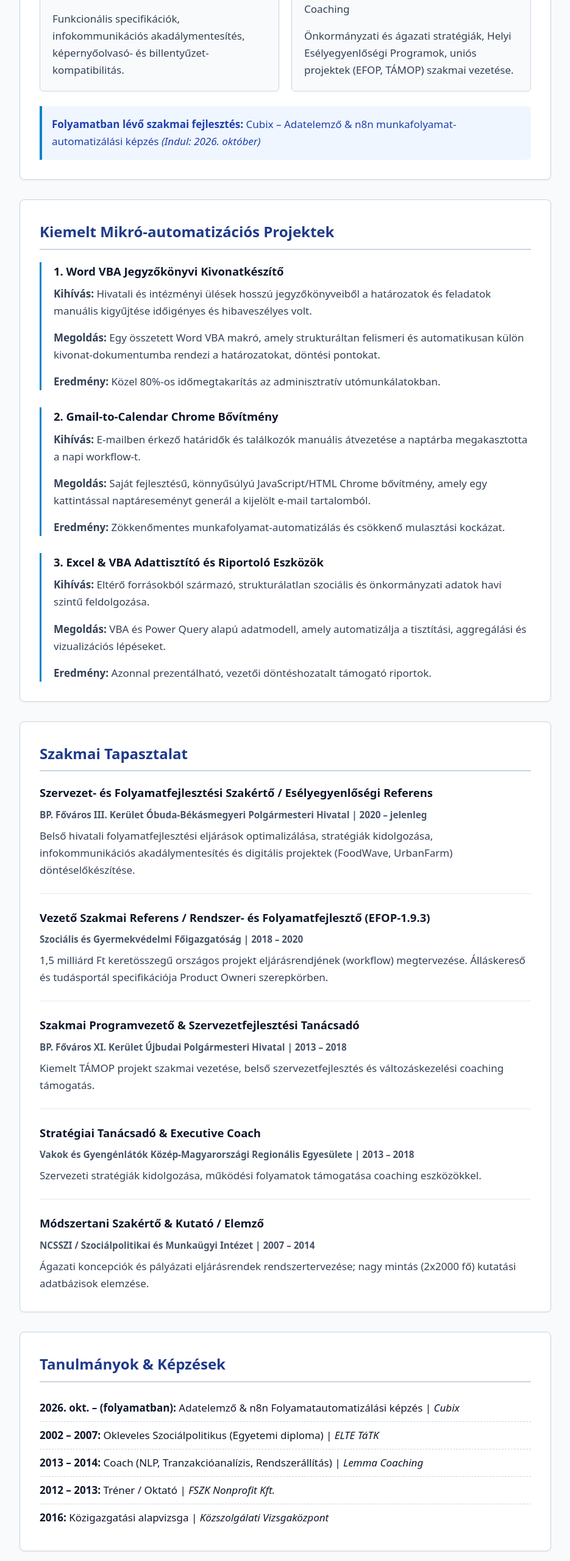
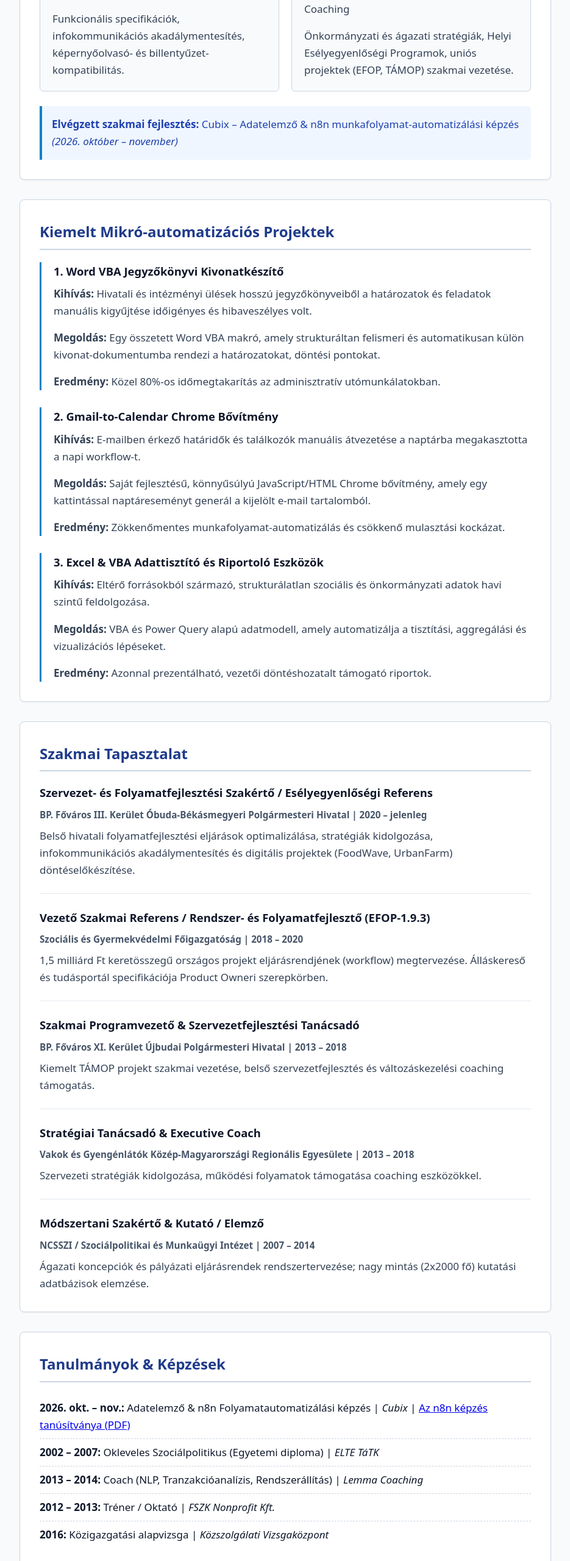
Before and after one commit to dundiego/My-Zsolt, a plain HTML site: page index.html in a window 1280 px wide. Shown: the part 1335-3895 px from the top of the page at 61% size, without its empty margins (172-1107 px from the left). Drawn offline with Linux system fonts and the light colour scheme.

Commit message:
n8n tanúsítvány hozzáadása, új önéletrajz a letöltéshez, régi megőrizve
- assets/n8n-tanusitvany-pal-zsolt.pdf: magyar nyelvű Cubix tanúsítvány
- index.html: elvégzett képzés, link a tanúsítványra
- assets/cv-pal-zsolt.pdf: az új (esélyegyenlőségi) önéletrajz
- assets/cv-pal-zsolt-2026.11.24-ig.pdf: a korábbi önéletrajz változatlanul

Co-Authored-By: Claude Sonnet 5.5 <noreply@anthropic.com>
Claude-Session: https://claude.ai/code/session_013cvHjqnNGadiE56ks2wVmx

```diff
--- a/index.html
+++ b/index.html
@@ -73,7 +73,7 @@
             </div>
 
             <div class="upcoming-training">
-                <p><strong>Folyamatban lévő szakmai fejlesztés:</strong> Cubix – Adatelemző & n8n munkafolyamat-automatizálási képzés <em>(Indul: 2026. október)</em></p>
+                <p><strong>Elvégzett szakmai fejlesztés:</strong> Cubix – Adatelemző & n8n munkafolyamat-automatizálási képzés <em>(2026. október – november)</em></p>
             </div>
         </section>
 
@@ -137,7 +137,7 @@
         <section id="education" aria-labelledby="education-heading">
             <h2 id="education-heading">Tanulmányok & Képzések</h2>
             <ul class="education-list">
-                <li><strong>2026. okt. – (folyamatban):</strong> Adatelemző & n8n Folyamatautomatizálási képzés | <em>Cubix</em></li>
+                <li><strong>2026. okt. – nov.:</strong> Adatelemző & n8n Folyamatautomatizálási képzés | <em>Cubix</em> | <a href="assets/n8n-tanusitvany-pal-zsolt.pdf">Az n8n képzés tanúsítványa (PDF)</a></li>
                 <li><strong>2002 – 2007:</strong> Okleveles Szociálpolitikus (Egyetemi diploma) | <em>ELTE TáTK</em></li>
                 <li><strong>2013 – 2014:</strong> Coach (NLP, Tranzakcióanalízis, Rendszerállítás) | <em>Lemma Coaching</em></li>
                 <li><strong>2012 – 2013:</strong> Tréner / Oktató | <em>FSZK Nonprofit Kft.</em></li>
```
Also changed, not shown: 3 other files.
